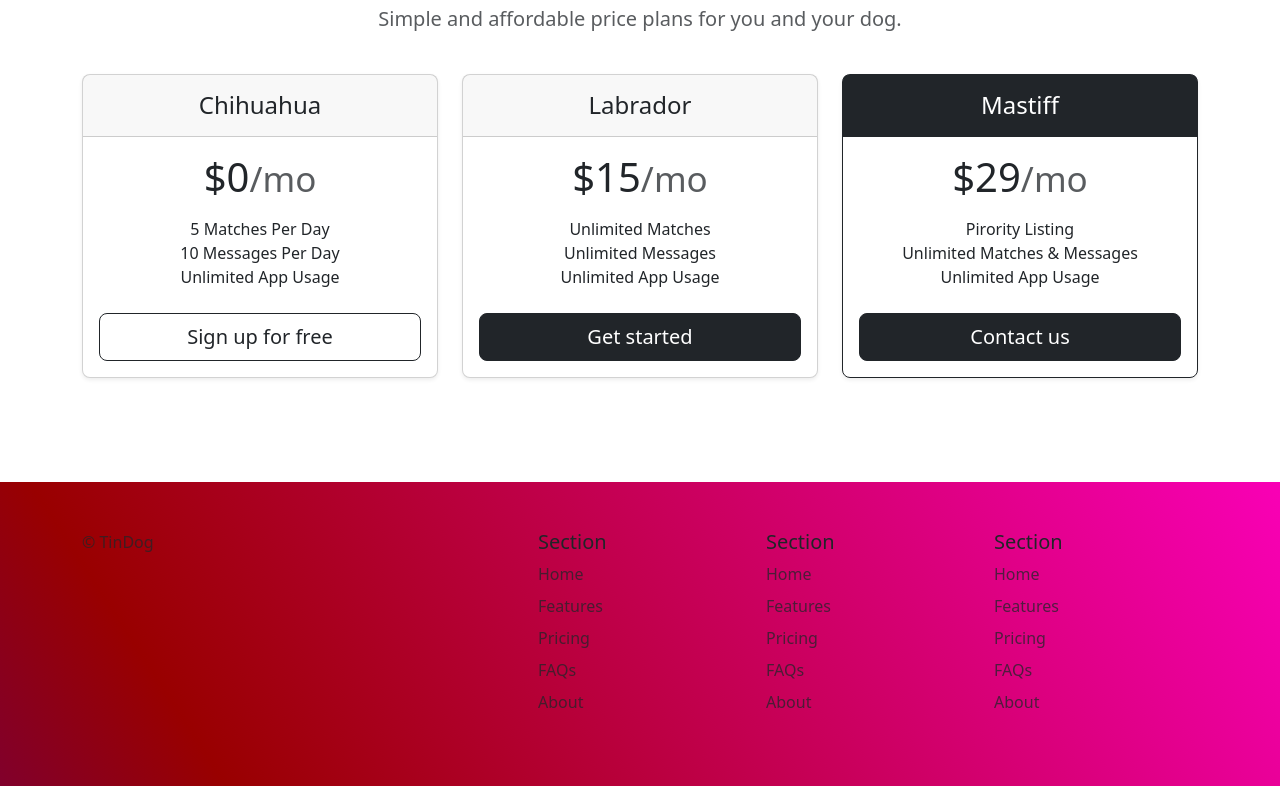
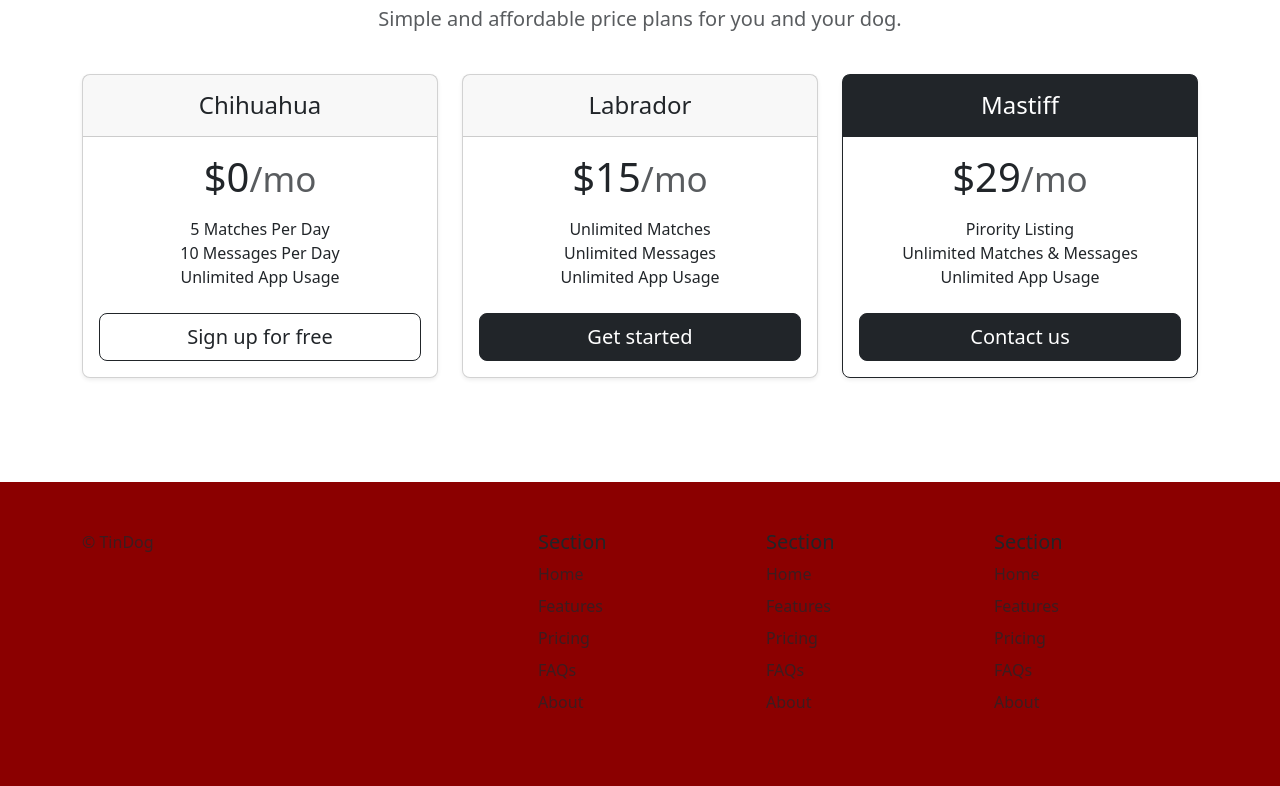
Before and after one commit to imaksofficial/TinDog, a plain HTML site: page index.html in a window 1280 px wide. Shown: the part 1691-2477 px from the top of the page. Drawn offline with nearby package versions, Linux system fonts and the light colour scheme.

Commit message:
Update style.css

```diff
--- a/css/style.css
+++ b/css/style.css
@@ -1,5 +1,5 @@
 .gradient-background {
-  background: linear-gradient(57deg, #0b00ff, #990000, #ff00c1);
+     background-color: darkred;
   background-size: 180% 180%;
   animation: gradient-animation 10s ease infinite;
 }
```
